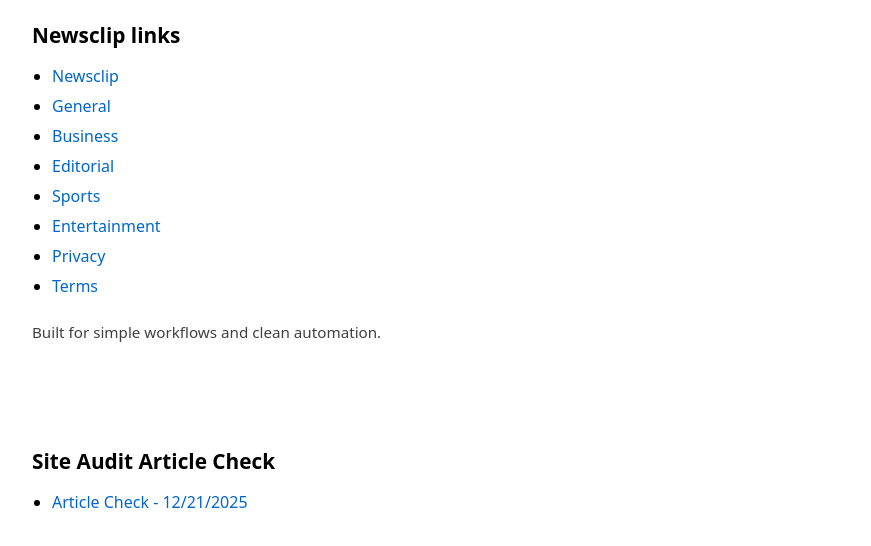
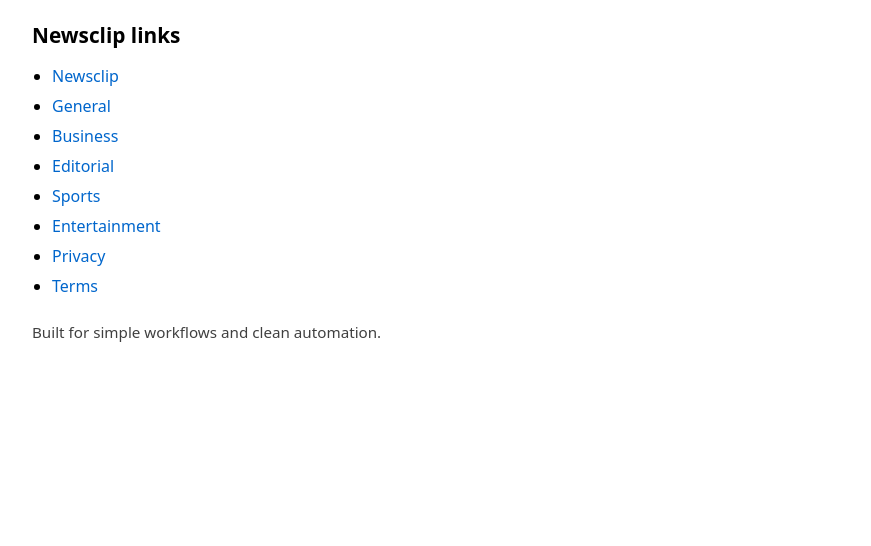
Before and after one commit to newsclip-bot/newsclip-entertainment-roundup, a website: page docs/index.html in a window 1280 px wide. Shown: the part 118-664 px from the top of the page, without its empty margins (178-1049 px from the left). Drawn offline with Linux system fonts and the light colour scheme.

```diff
--- a/docs/index.html
+++ b/docs/index.html
@@ -25,13 +25,5 @@
 
       <p class="muted">Built for simple workflows and clean automation.</p>
     </main>
-
-    <section class="wrap site-audit-article-check">
-        <h2>Site Audit Article Check</h2>
-        <ul class="article-links">
-            <li><a href="Newsclip-Utility-Site-Audit-Article-Check-2025-12-21T020540.html" class="article-page-link">Article Check - 12/21/2025</a></li>
-        </ul>
-    </section>
-
-</body>
+  </body>
 </html>
```
